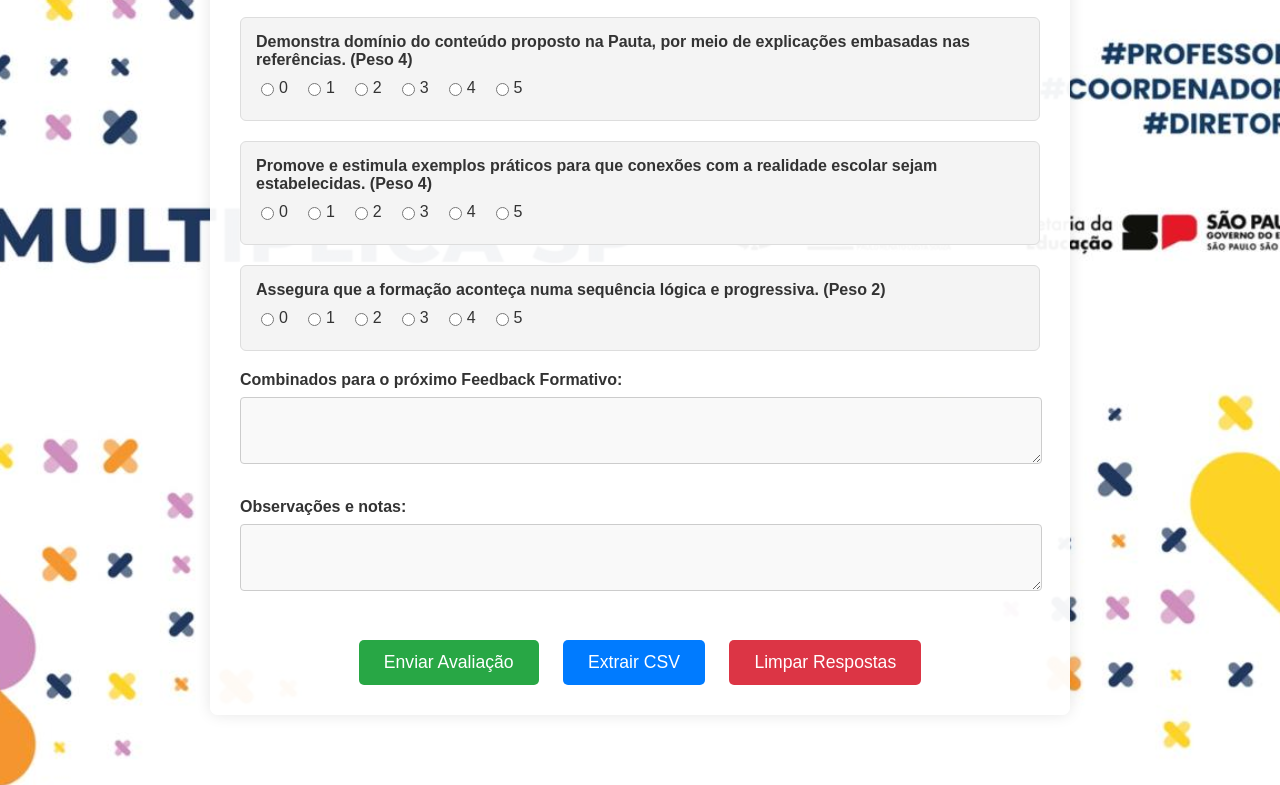
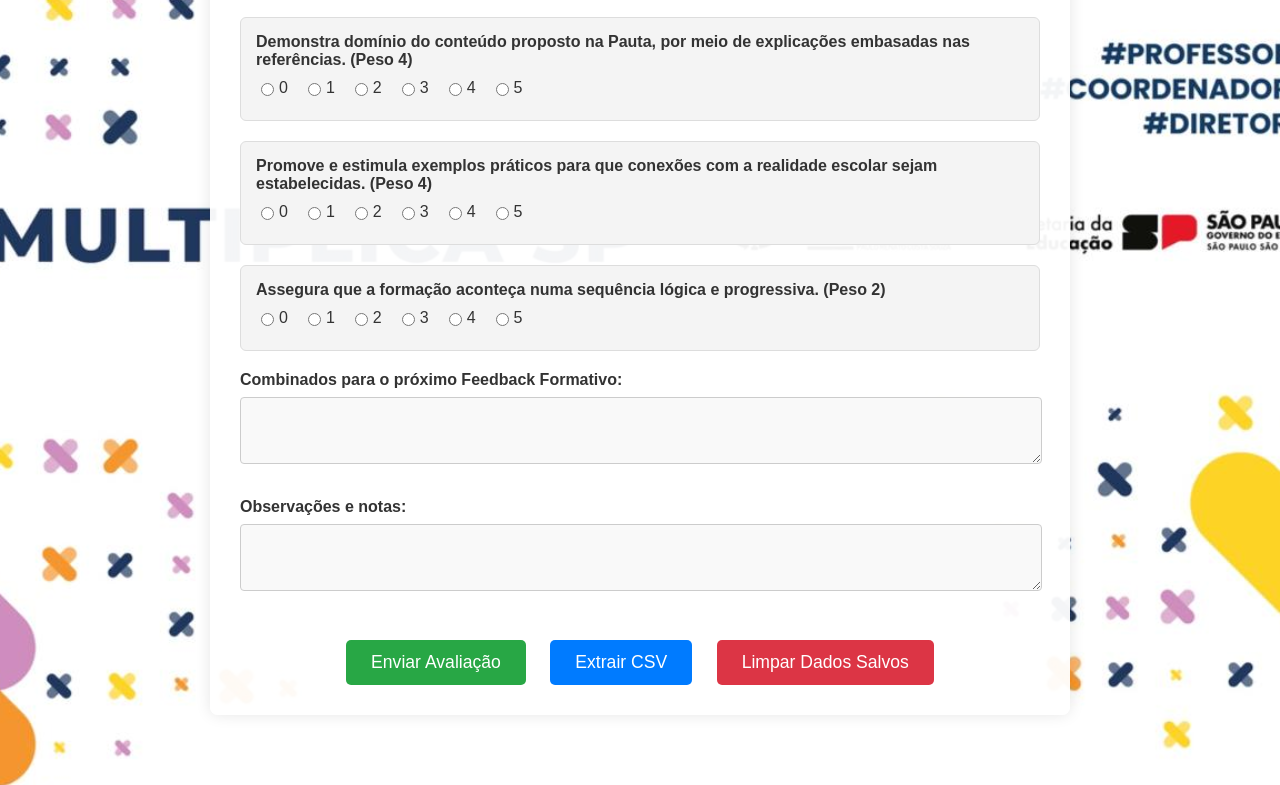
Before and after one commit to rramiresc/rramiresc.github.io, a plain HTML site: page index.html in a window 1280 px wide. Shown: the part 3028-3813 px from the top of the page. Drawn offline with Linux system fonts and the light colour scheme.

Commit message:
Update index.html

```diff
--- a/index.html
+++ b/index.html
@@ -300,7 +300,7 @@
             <div class="form-actions">
                 <button type="submit" class="submit-button">Enviar Avaliação</button>
                 <button type="button" class="export-button">Extrair CSV</button>
-                <button type="button" class="clear-button">Limpar Respostas</button>
+                <button type="button" class="clear-button">Limpar Dados Salvos</button>
             </div>
         </form>
     </main>
```
